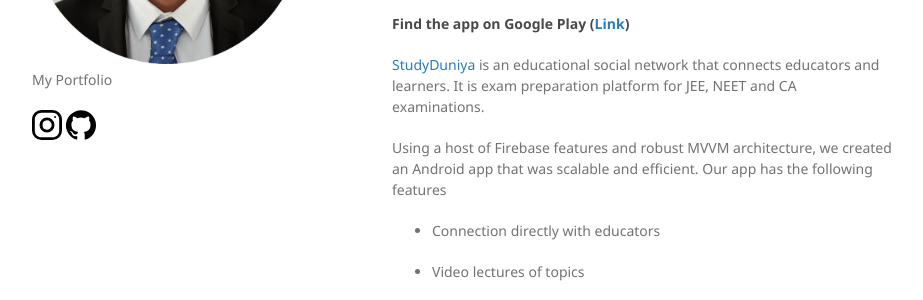
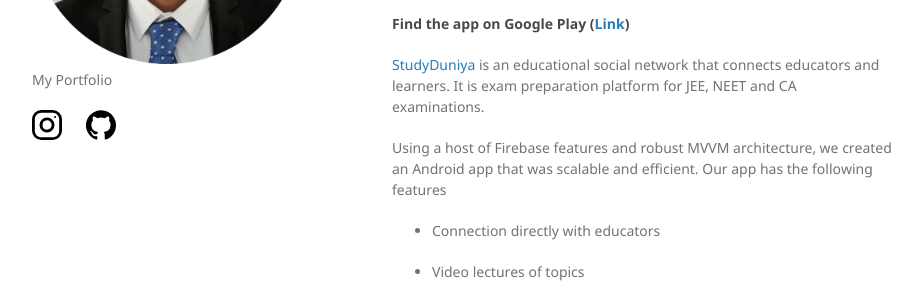
Before and after one commit to bennyhawk/bennyhawk.github.io, a Jekyll site: the page built from index.md, in a window 1280 px wide. Shown: the part 315-615 px from the top of the page, without its empty margins (178-1101 px from the left). Built offline with Jekyll 4.4.1, drawn with Linux system fonts in a browser that asks for light colours; our own code applies the rules of GitHub Pages for plain Markdown files.

Commit message:
Update default.html

```diff
--- a/_layouts/default.html
+++ b/_layouts/default.html
@@ -29,7 +29,7 @@
             </svg>
           </a>
           <a href="{{ site.github.owner_url }}">
-            <svg xmlns="http://www.w3.org/2000/svg" width="30" height="30" viewBox="0 0 439 439"><path d="M409 115a218 218 0 0 0-300-80 218 218 0 0 0-67 319c28 38 64 64 108 79 5 1 9 0 11-2 3-3 4-5 4-9a6590 6590 0 0 0 0-41l-7 2-16 1-20-2c-6-2-13-5-19-9-6-5-10-10-12-18l-3-6-9-15c-4-5-8-9-12-11l-2-1a21 21 0 0 1-7-7c0-2 0-3 2-4l8-1 6 1 14 7c5 4 10 8 14 15s9 13 15 17c7 4 13 7 19 7l16-2 13-4c2-13 7-23 14-30-11-1-20-2-29-5-9-2-18-6-27-11a77 77 0 0 1-38-49c-4-12-6-27-6-43 0-23 8-42 23-59-7-17-6-36 2-58 5-2 14 0 24 4a172 172 0 0 1 36 19 202 202 0 0 1 110 0l11-7c7-5 16-9 26-13s18-5 23-3c9 22 10 41 3 58 15 17 22 36 22 59 0 16-2 31-6 43-4 13-9 23-15 30-6 8-14 14-23 19s-18 9-27 11c-8 3-18 4-29 5 10 9 15 22 15 41v60c0 4 1 6 3 9 3 2 7 3 12 2 44-15 80-41 108-79 28-39 42-82 42-129 0-40-10-77-30-110z"/>
+            <svg xmlns="http://www.w3.org/2000/svg" width="30" height="30" viewBox="0 0 439 439" style = "padding-left: 20px;" ><path d="M409 115a218 218 0 0 0-300-80 218 218 0 0 0-67 319c28 38 64 64 108 79 5 1 9 0 11-2 3-3 4-5 4-9a6590 6590 0 0 0 0-41l-7 2-16 1-20-2c-6-2-13-5-19-9-6-5-10-10-12-18l-3-6-9-15c-4-5-8-9-12-11l-2-1a21 21 0 0 1-7-7c0-2 0-3 2-4l8-1 6 1 14 7c5 4 10 8 14 15s9 13 15 17c7 4 13 7 19 7l16-2 13-4c2-13 7-23 14-30-11-1-20-2-29-5-9-2-18-6-27-11a77 77 0 0 1-38-49c-4-12-6-27-6-43 0-23 8-42 23-59-7-17-6-36 2-58 5-2 14 0 24 4a172 172 0 0 1 36 19 202 202 0 0 1 110 0l11-7c7-5 16-9 26-13s18-5 23-3c9 22 10 41 3 58 15 17 22 36 22 59 0 16-2 31-6 43-4 13-9 23-15 30-6 8-14 14-23 19s-18 9-27 11c-8 3-18 4-29 5 10 9 15 22 15 41v60c0 4 1 6 3 9 3 2 7 3 12 2 44-15 80-41 108-79 28-39 42-82 42-129 0-40-10-77-30-110z"/>
             </svg>
           </a>
         </p>
```
